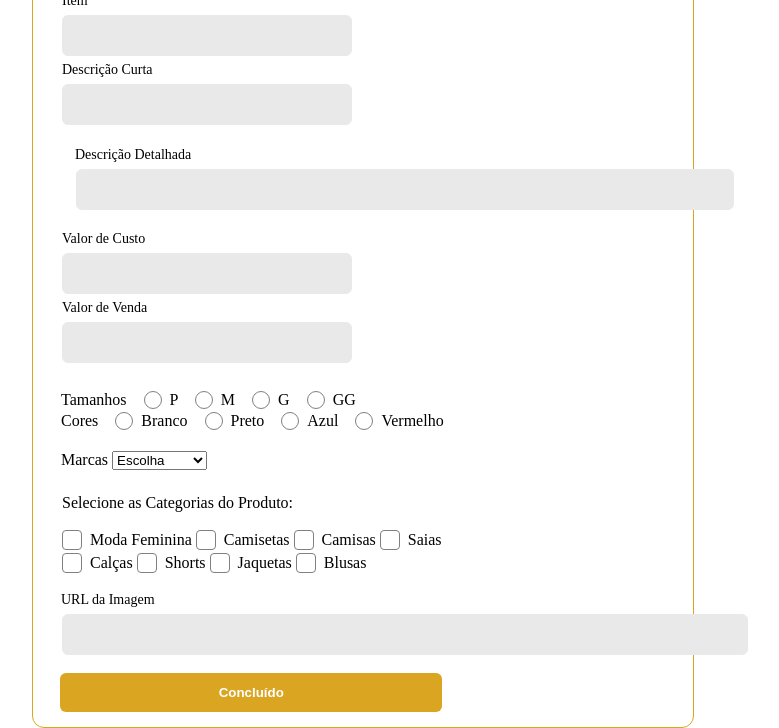
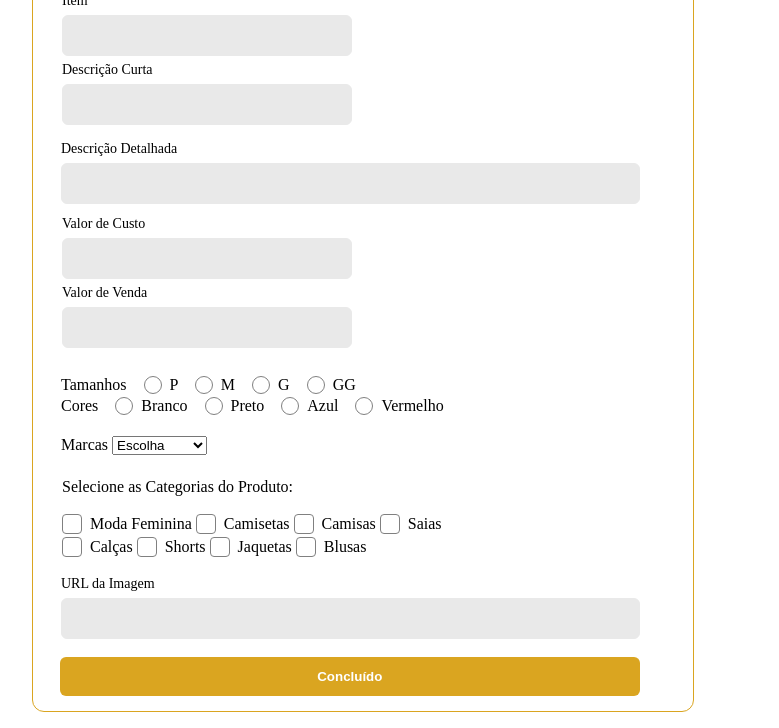
Before and after one commit to WesleyGCO/meucloset.shop-Frontend, a website: page Frontend/html/formulario.html in a window 1280 px wide. Shown: the part 137-865 px from the top of the page, without its empty margins (277-1056 px from the left). Drawn offline with Linux system fonts and the light colour scheme.

Commit message:
Formulário

```diff
--- a/Frontend/css/style_formulario.css
+++ b/Frontend/css/style_formulario.css
@@ -65,8 +65,8 @@ fieldset.grupo .campo {
 }
 
 .textos input{
-    width: 100%;
-    margin-left: 14px;
+    width: 82.9%;
+    margin-left: 13px;
     border-radius: 0.375rem;
     border: 1px solid #e9e9e9;
     outline: 0;
@@ -105,7 +105,7 @@ fieldset.grupo .campo {
 
 .botao {
     display: block;
-    width: 60.7%;
+    width: 92%;
     background-color: #DAA520;
     padding: 0.75rem;
     text-align: center;
--- a/Frontend/html/formulario.html
+++ b/Frontend/html/formulario.html
@@ -31,12 +31,12 @@
 
         </fieldset>
 
-        <fieldset class="grupo">
+
             <div class="textos">
                 <label>Descrição Detalhada</label>
                 <input type="text" id="descricao_detalhada" name="descricao_detalhada" required></input>
             </div>
-        </fieldset>
+
 
 
         <fieldset class="grupo">
```
